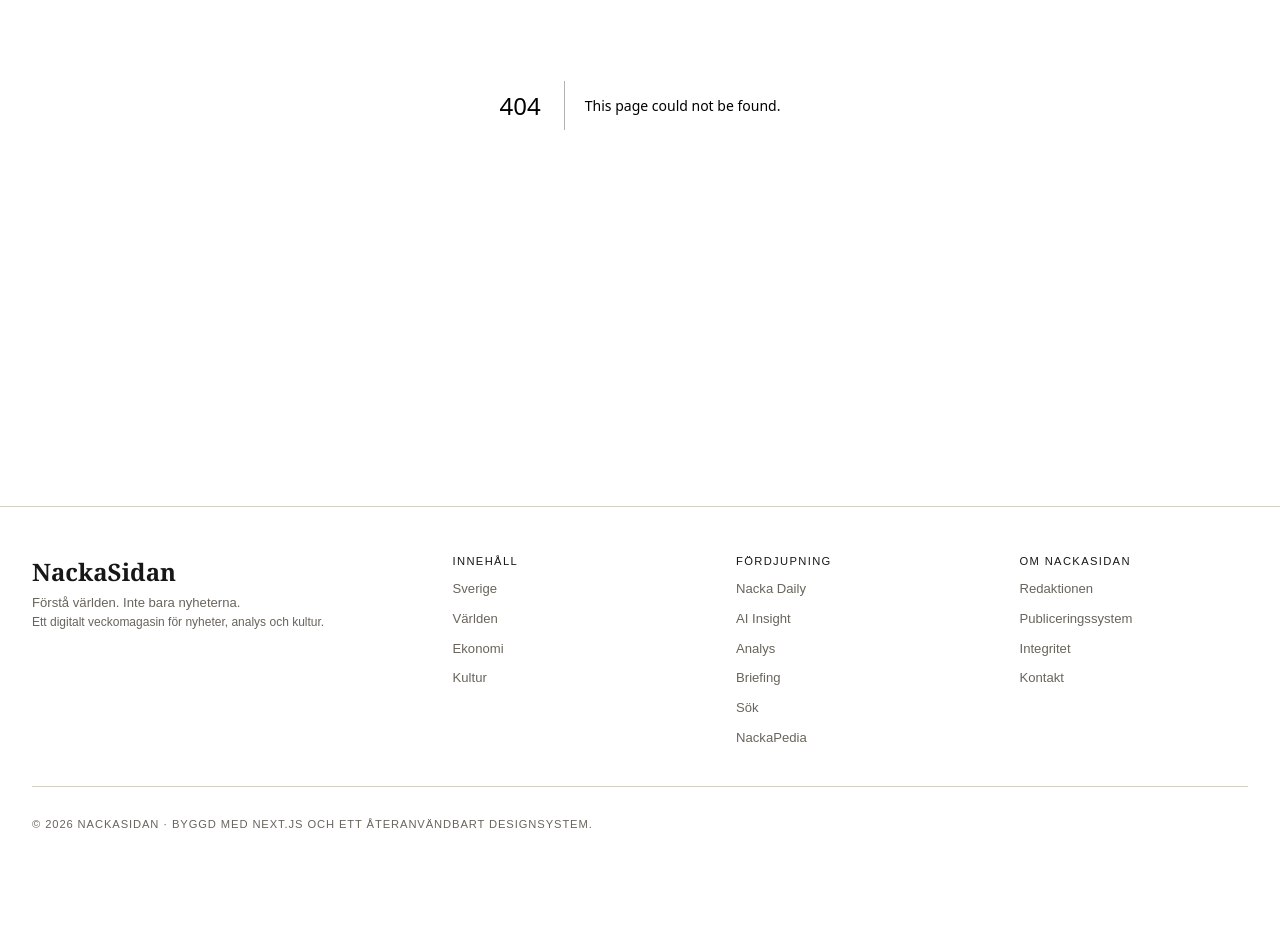
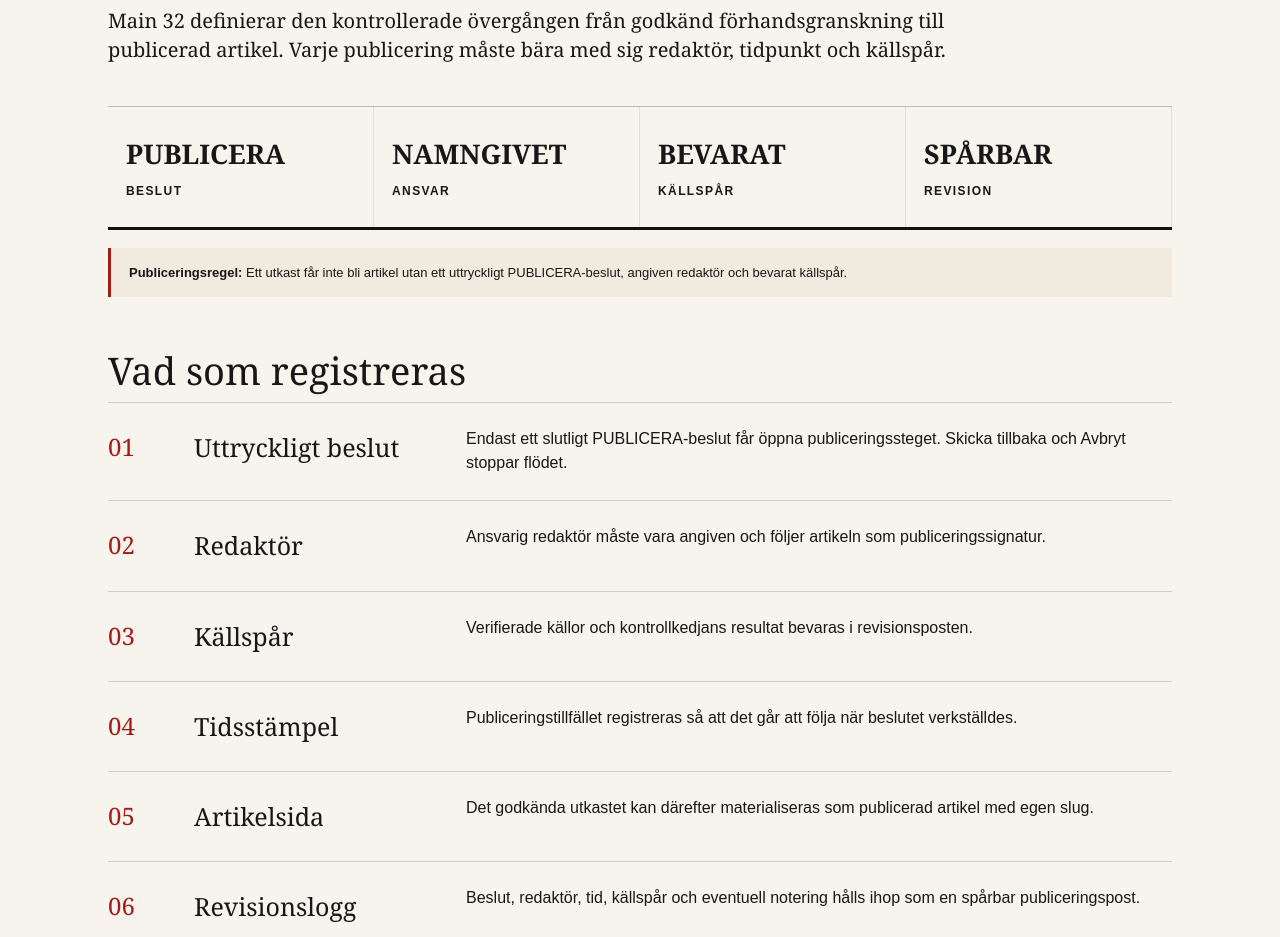
Before and after one commit to Djurgarden2019/NackaSidan-2026, a Next.js app: page /publicering in a window 1280 px wide. Before the commit this address had no page. Shown: the part 475-1412 px from the top of the page. Before the commit the page ends 1354 px from the top, so only its background shows below. Built offline with nearby package versions, Linux system fonts and the light colour scheme.

Commit message:
Main 32: add publishing and audit dashboard

```diff
--- /dev/null
+++ b/app/publicering/page.tsx
@@ -0,0 +1,52 @@
+export const dynamic = 'force-static';
+
+const steg = [
+  ['01', 'Uttryckligt beslut', 'Endast ett slutligt PUBLICERA-beslut får öppna publiceringssteget. Skicka tillbaka och Avbryt stoppar flödet.'],
+  ['02', 'Redaktör', 'Ansvarig redaktör måste vara angiven och följer artikeln som publiceringssignatur.'],
+  ['03', 'Källspår', 'Verifierade källor och kontrollkedjans resultat bevaras i revisionsposten.'],
+  ['04', 'Tidsstämpel', 'Publiceringstillfället registreras så att det går att följa när beslutet verkställdes.'],
+  ['05', 'Artikelsida', 'Det godkända utkastet kan därefter materialiseras som publicerad artikel med egen slug.'],
+  ['06', 'Revisionslogg', 'Beslut, redaktör, tid, källspår och eventuell notering hålls ihop som en spårbar publiceringspost.'],
+];
+
+export default function PubliceringPage() {
+  return (
+    <main style={{ maxWidth: 1120, margin: '0 auto', padding: '72px 28px 100px' }}>
+      <p style={{ color: '#a61919', fontWeight: 800, letterSpacing: 2, fontSize: 13 }}>MAIN 32 · PUBLICERING & REVISIONSLOGG</p>
+      <h1 style={{ fontFamily: 'Georgia,serif', fontSize: 'clamp(52px,8vw,90px)', lineHeight: .96, margin: '12px 0 22px' }}>Sista beslutet blir en spårbar publicering</h1>
+      <p style={{ maxWidth: 850, fontFamily: 'Georgia,serif', fontSize: 20, lineHeight: 1.45 }}>
+        Main 32 definierar den kontrollerade övergången från godkänd förhandsgranskning till publicerad artikel. Varje publicering måste bära med sig redaktör, tidpunkt och källspår.
+      </p>
+
+      <section style={{ display: 'grid', gridTemplateColumns: 'repeat(4,1fr)', borderTop: '1px solid #bbb', borderBottom: '3px solid #111', marginTop: 42 }}>
+        {[
+          ['BESLUT', 'PUBLICERA'], ['ANSVAR', 'NAMNGIVET'], ['KÄLLSPÅR', 'BEVARAT'], ['REVISION', 'SPÅRBAR']
+        ].map(([name,value]) => (
+          <div key={name} style={{ padding: '25px 18px', borderRight: '1px solid #ddd' }}>
+            <strong style={{ fontFamily: 'Georgia,serif', fontSize: 27 }}>{value}</strong>
+            <div style={{ fontSize: 12, fontWeight: 800, letterSpacing: 1.4, marginTop: 5 }}>{name}</div>
+          </div>
+        ))}
+      </section>
+
+      <div style={{ marginTop: 18, padding: '14px 18px', background: '#f1eadf', borderLeft: '3px solid #a61919', fontSize: 13 }}>
+        <strong>Publiceringsregel:</strong> Ett utkast får inte bli artikel utan ett uttryckligt PUBLICERA-beslut, angiven redaktör och bevarat källspår.
+      </div>
+
+      <section style={{ marginTop: 42 }}>
+        <h2 style={{ fontFamily: 'Georgia,serif', fontSize: 38 }}>Vad som registreras</h2>
+        {steg.map(([n,title,text]) => (
+          <article key={n} style={{ display: 'grid', gridTemplateColumns: '64px 250px 1fr', gap: 22, padding: '24px 0', borderTop: '1px solid #ccc' }}>
+            <div style={{ fontFamily: 'Georgia,serif', fontSize: 24, color: '#a61919' }}>{n}</div>
+            <h3 style={{ fontFamily: 'Georgia,serif', fontSize: 25, margin: 0 }}>{title}</h3>
+            <p style={{ margin: 0, lineHeight: 1.55 }}>{text}</p>
+          </article>
+        ))}
+      </section>
+
+      <footer style={{ borderTop: '3px solid #111', paddingTop: 18, marginTop: 30, fontSize: 12 }}>
+        NYHETSRADARN → KÄLLJÄGAREN → HÄNDELSEMATCHAREN → OBEROENDE KÄLLKONTROLL → SLUTKONTROLL → REDAKTIONSKÖ → REDAKTÖRENS BESLUT → PUBLICERINGSMOTORN → ARTIKELVERKSTADEN → FÖRHANDSGRANSKNING → PUBLICERING & REVISIONSLOGG
+      </footer>
+    </main>
+  );
+}
```
